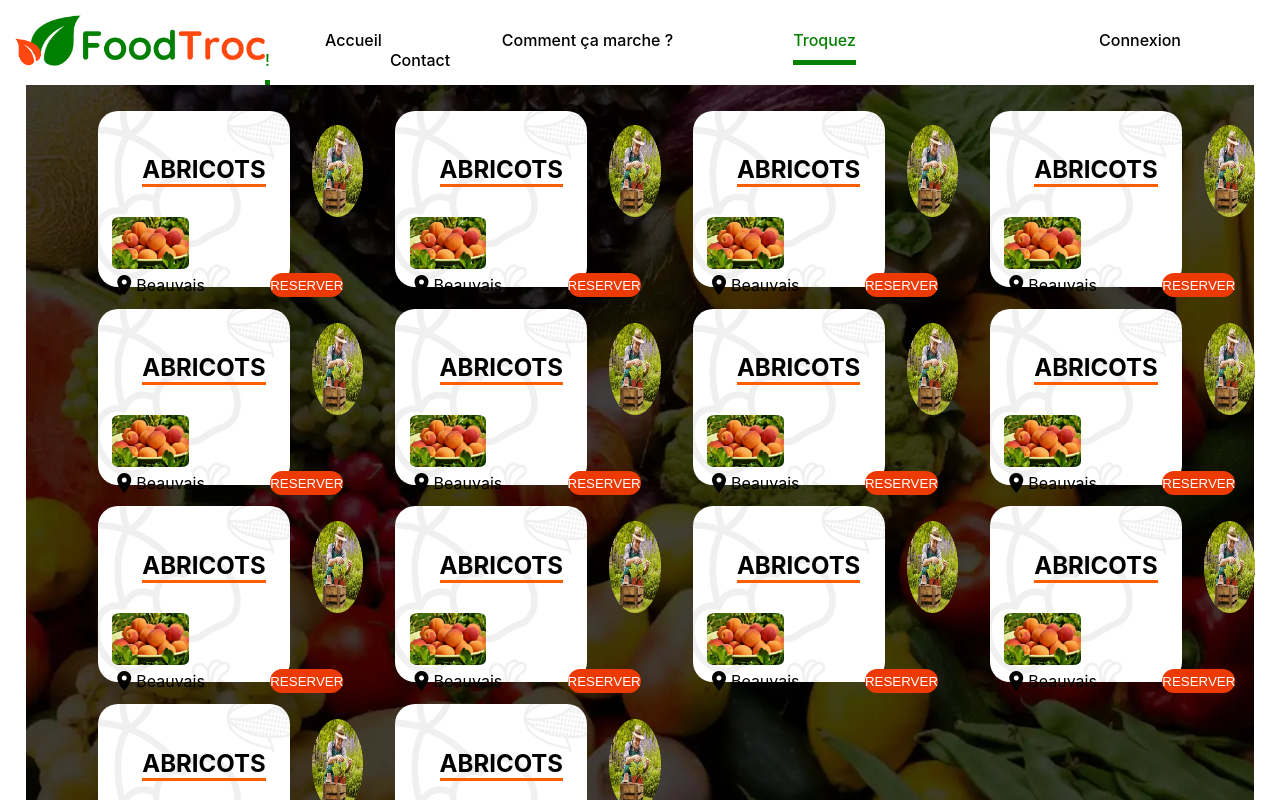
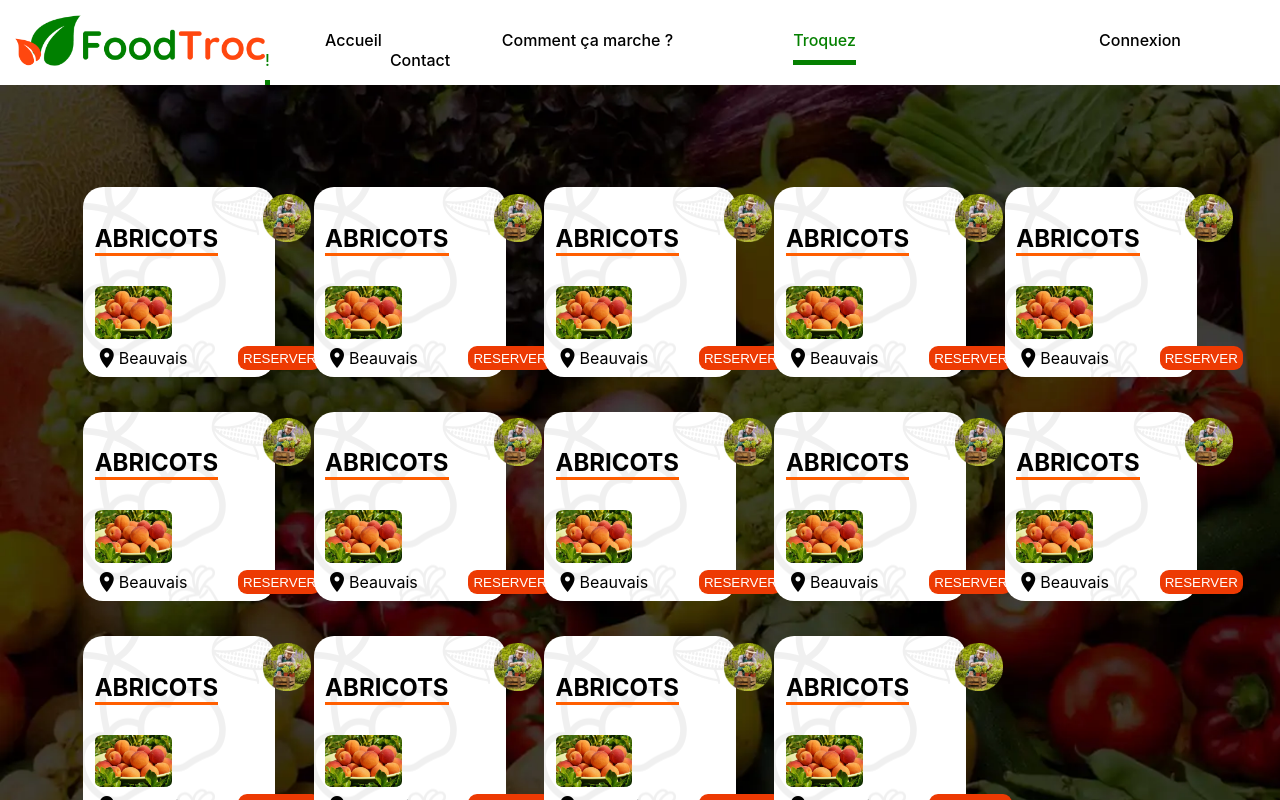
Before and after one commit to Derma6/FoodTroc-Project, a React (Create React App) app in the folder front-end/: page /troquez in a window 1280 px wide. Shown: the top 800 px of the page. Built offline with nearby package versions, Linux system fonts and the light colour scheme.

Commit message:
css changes

```diff
--- a/front-end/src/components/ProductCard/ProductCard.css
+++ b/front-end/src/components/ProductCard/ProductCard.css
@@ -1,31 +1,32 @@
 .product-card {
     background-color: white;
-    padding: 5%;
+    padding: 3% 5% 3% 5%;
     border-radius: 20px;
     width: 15vw;
-    height: 22vh;
     background-image: url("../../styles/images/pano_fruitsveggies_lessOpacity.png");
-    margin-bottom: 5%;
+    margin-bottom: 15%;
 }
 
 .product-info {
     display: flex;
-    display: flex;
-    gap: 10%;
+    gap: 9%;
 }
 
 .product-info h2 {
     width: 25vw;
+    margin-left: 0%;
     border-bottom: 3px solid rgb(255, 94, 0);
 }
 
-.product-info img {
+.product-info img:first-of-type {
     width: 4vw;
+    height: 6vh;
 }
 
 .product-footer {
+    margin-top: 2%;
     display: flex;
-    gap: 40%;
+    gap: 30%;
 }
 
 .location {
@@ -37,7 +38,9 @@
     border: none;
     background-color: #ED3A03;
     color: white;
-    border-radius: 15px;
+    border-radius: 9px;
+    height: 3vh;
+    padding: 3%;
 }
 
 .product-card button:hover {
--- a/front-end/src/pages/Home/Home.js
+++ b/front-end/src/pages/Home/Home.js
@@ -12,7 +12,7 @@ import Separator from '../../components/Separator/Separator';
 const Home = () => {
   return (
     <main>
-      <h1 className="home-title">Echanger vos récoltes !</h1>
+      <h1 className="home-title">Echangez vos récoltes !</h1>
       <section className="first-section-home">
         <div>
           <img src={login} alt={`logo login`} />
--- a/front-end/src/pages/Troc/Troc.css
+++ b/front-end/src/pages/Troc/Troc.css
@@ -3,9 +3,7 @@
     background-repeat: no-repeat;
     background-size: cover;
     display: grid;
-    grid-template-columns: repeat(4, 1fr);
+    grid-template-columns: repeat(5, 1fr);
     justify-items: center;
-    gap: 1%;
-    padding: 2%;
-    margin: 0 2% 0 2%;
+    padding: 8% 5% 8% 5%;
 }
--- a/front-end/src/pages/Troc/Troc.js
+++ b/front-end/src/pages/Troc/Troc.js
@@ -4,6 +4,10 @@ import './Troc.css'
 
 const Troc = () => {
   return (
+    <div className="troc-page">
+      <div className="troc-info">
+
+      </div>
       <div className="troc">
         <ProductCard />
         <ProductCard />
@@ -20,6 +24,7 @@ const Troc = () => {
         <ProductCard />
         <ProductCard />
       </div>
+    </div>
     );
 };
 
```
Lines whose indentation alone changed are shown as unchanged.
